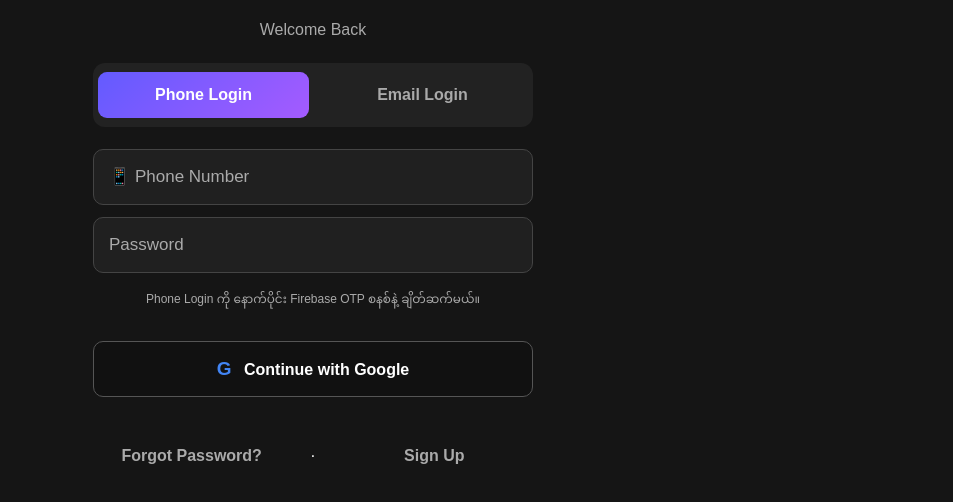
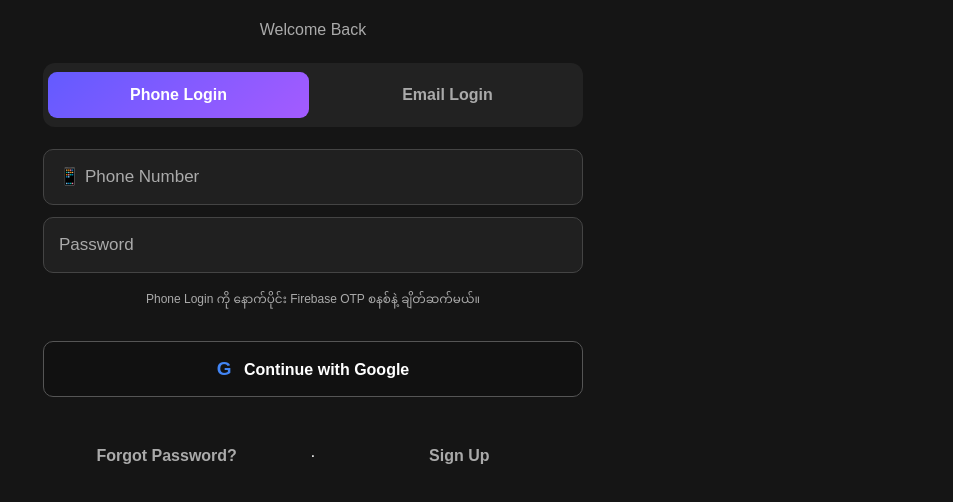
Before and after one commit to winmoe8182-dot/AAA-Chat, a plain HTML site: page index.html in a window 1280 px wide. Shown: the part 182-684 px from the top of the page, without its empty margins (327-1280 px from the left). Drawn offline with Linux system fonts and the light colour scheme; no server answers.

Commit message:
Update index.html

```diff
--- a/index.html
+++ b/index.html
@@ -125,15 +125,17 @@ body.theme-blue {
   background: #102b45;
   color: white;
 }
+
 #login {
-  width: 100%;
-  max-width: 380px;
+  width: calc(100vw - 40px) !important;
+  max-width: 560px !important;
   margin: auto;
   display: flex;
   flex-direction: column;
-  gap: 14px;
-  padding: 20px 0;
+  gap: 18px;
+  padding: 28px 10px;
   color: white;
+  box-sizing: border-box;
 }
 
 #login h2 {
```
